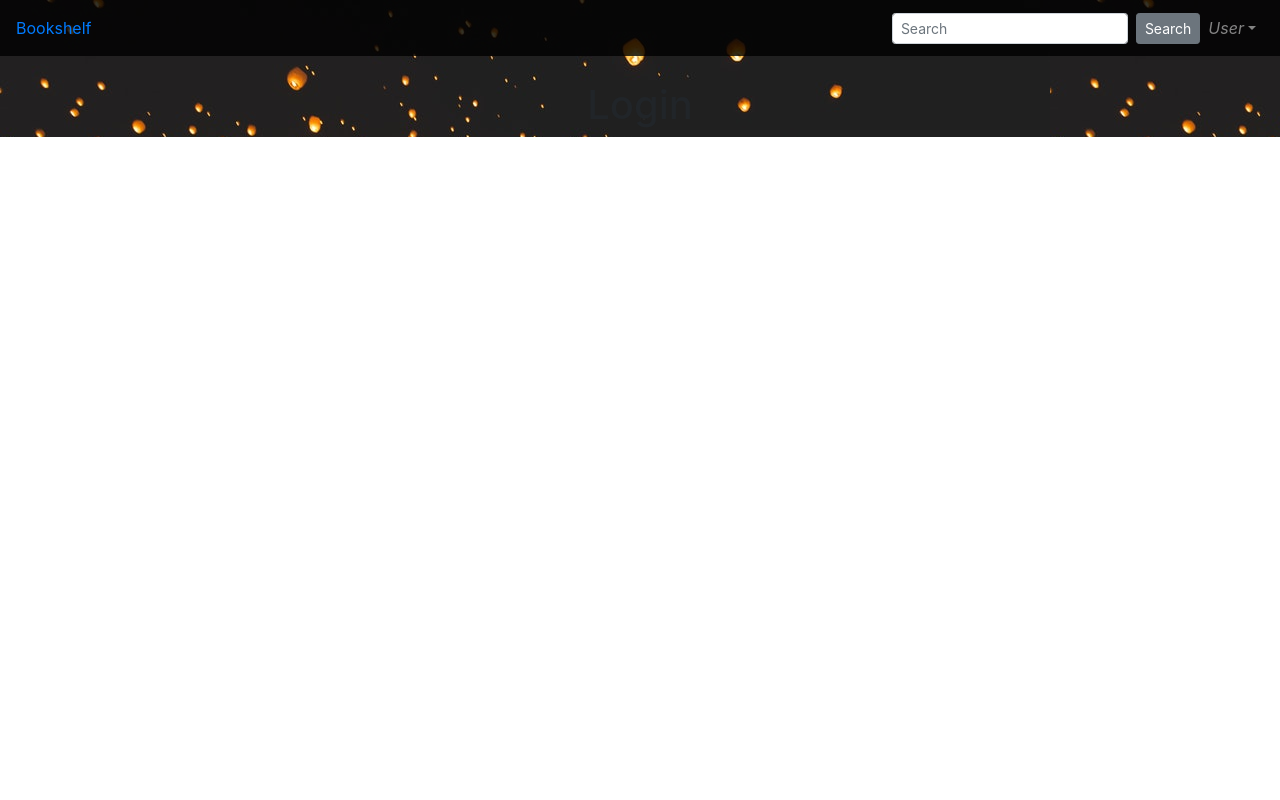
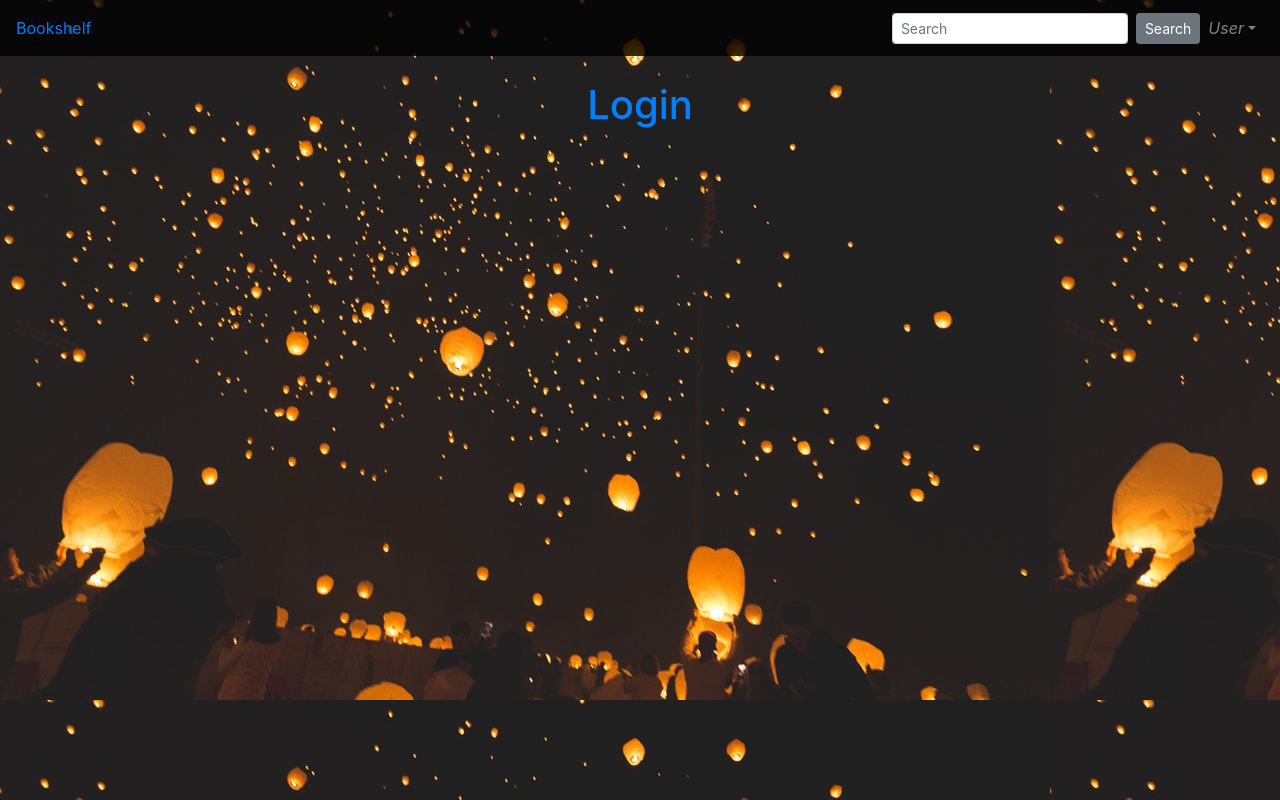
Before and after one commit to kouzios/wuxia-bookshelf, a Vue app: page /login in a window 1280 px wide. Built offline with nearby package versions, Linux system fonts and the light colour scheme.

Commit message:
Updated color styling

```diff
--- a/src/App.vue
+++ b/src/App.vue
@@ -22,9 +22,15 @@ export default {
 
 body, html {
   font-family: 'Verdana, Arial';
+  height: 100%;
 }
 
 #app {
   background-image: url('/static/background.jpg');
+  height: 100%;
+}
+
+.title {
+  color: #0080FF;
 }
 </style>
--- a/src/components/Books.vue
+++ b/src/components/Books.vue
@@ -68,7 +68,6 @@ export default {
 .title {
     font-size: 12px;
     font-weight: bold;
-    color: #0080FF;
 }
 
 #books {
--- a/src/views/Login.vue
+++ b/src/views/Login.vue
@@ -1,6 +1,6 @@
 <template>
     <div class='d-flex justify-content-center container'>
-        <h1>
+        <h1 class='title'>
             Login
         </h1>
     </div>
--- a/src/views/NotFound.vue
+++ b/src/views/NotFound.vue
@@ -1,6 +1,8 @@
 <template>
     <div class='d-flex justify-content-center container'>
-        404 - Route not found
+        <h2  class='title'>
+            404 - Route not found
+        </h2>
     </div>
 </template>
 
```
